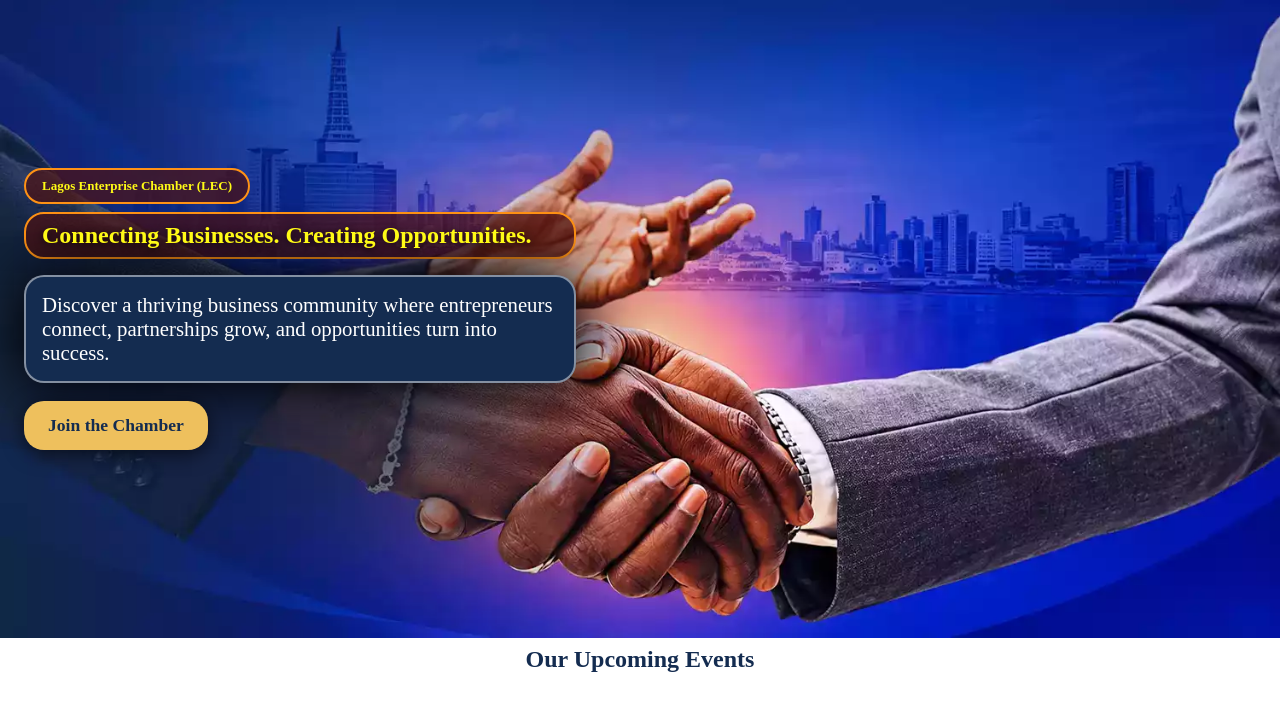
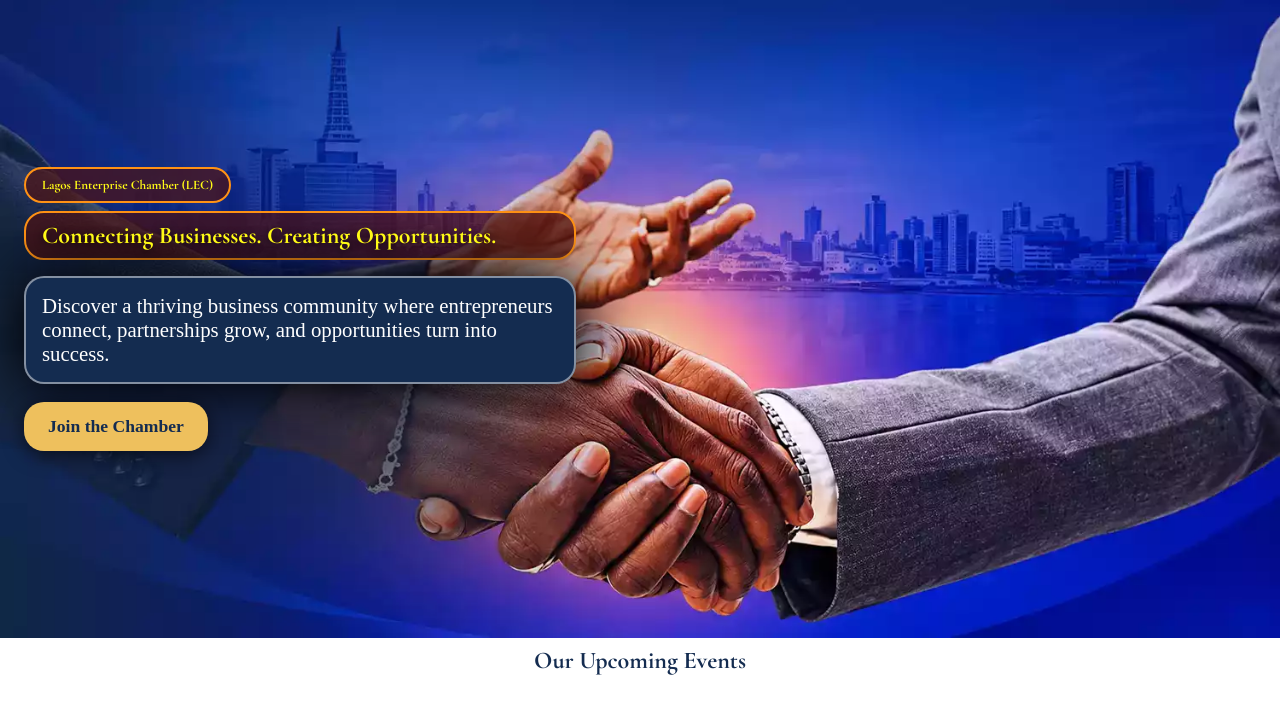
Before and after one commit to Divon-git/wdd231, a plain HTML site: page chamber/index.html in a window 1280 px wide. Shown: the part 84-786 px from the top of the page. Drawn offline with nearby package versions, Linux system fonts and the light colour scheme; no server answers.

Commit message:
font update commit

```diff
--- a/chamber/index.html
+++ b/chamber/index.html
@@ -64,7 +64,7 @@
         </nav>
     </header>
 
-    <main>
+    <main class="homepage-main">
        <section class="hero">
 
             <picture class="heroImages">
--- a/chamber/styles/smallscreens.css
+++ b/chamber/styles/smallscreens.css
@@ -4,6 +4,11 @@
     --secondary-color: rgb(20, 44, 80);
     --main-font: "Cormorant Garamond", serif;
 
+}
+
+
+.homepage-main h1, h2 {
+    font-family: var(--main-font);
 }
 
 
```
